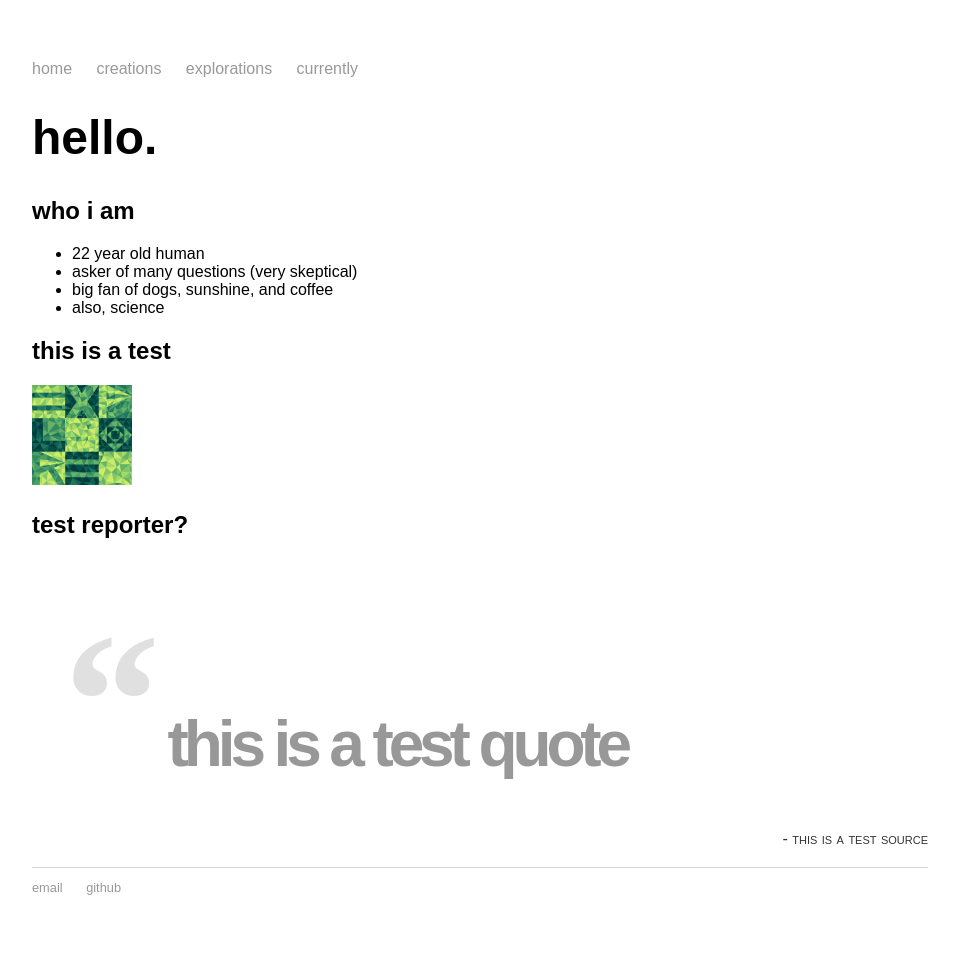
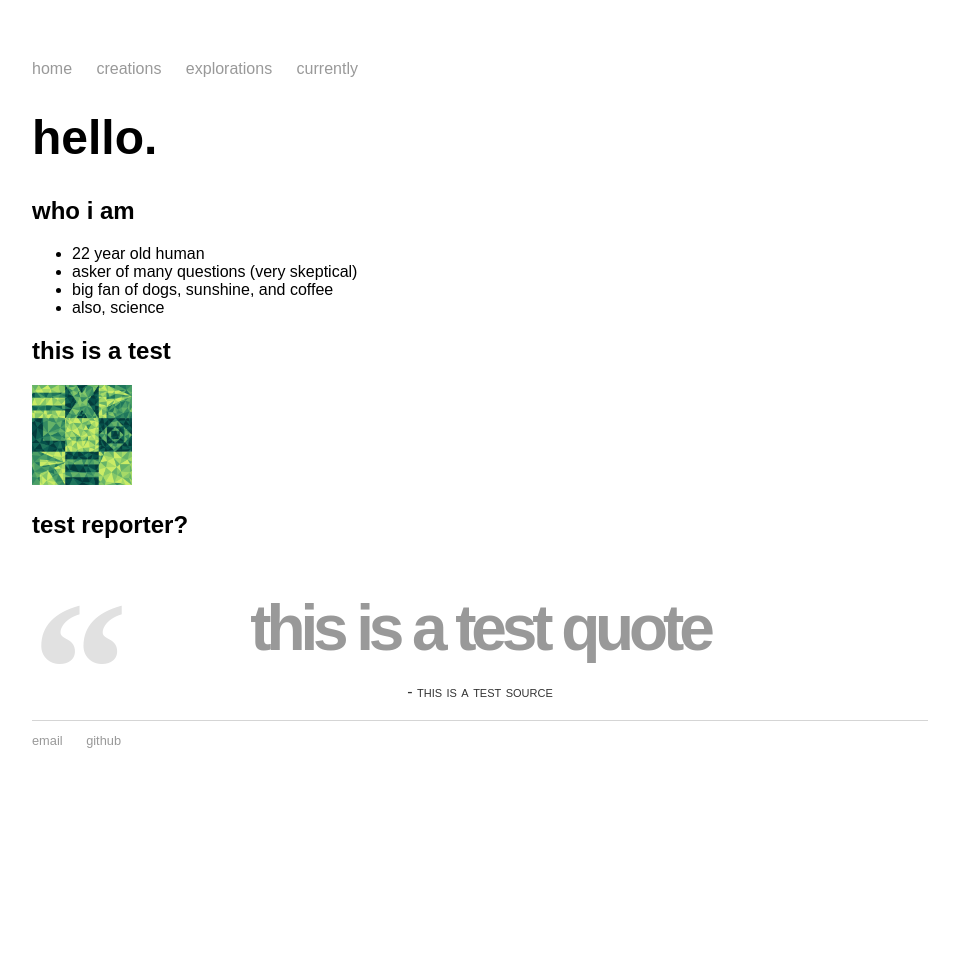
Before and after one commit to mayasheth/mayasheth.github.io, a Jekyll site: the page built from index.md, in a window 1280 px wide. Shown: the whole page, without its empty margins (160-1119 px from the left). Built offline with Jekyll 4.4.1, drawn with Linux system fonts in a browser that asks for light colours; after the commit the page ends 900 px from its top, so only the background shows below that.

Commit message:
Update quote.html

```diff
--- a/_includes/quote.html
+++ b/_includes/quote.html
@@ -14,6 +14,7 @@
       padding:.5em;
       padding-bottom:0;
       position: relative;
+      text-align: center;
       letter-spacing: -.08em;
       font-size:4em;
       font-weight:700;
@@ -25,10 +26,14 @@
     blockquote:before
     {
       content: open-quote;
+      position: absolute;
+      top: 0;
+      left: 0;
       font-family: "Times New Roman", serif;
       font-size: 3em;
       margin-right: 0em;
       opacity: 0.3;
+
       display: inline;
     }
 
@@ -40,7 +45,7 @@
     p.cite
     {
       display: block;
-      text-align: right;
+      text-align: center;
       font-variant:small-caps;
     }
 
```
